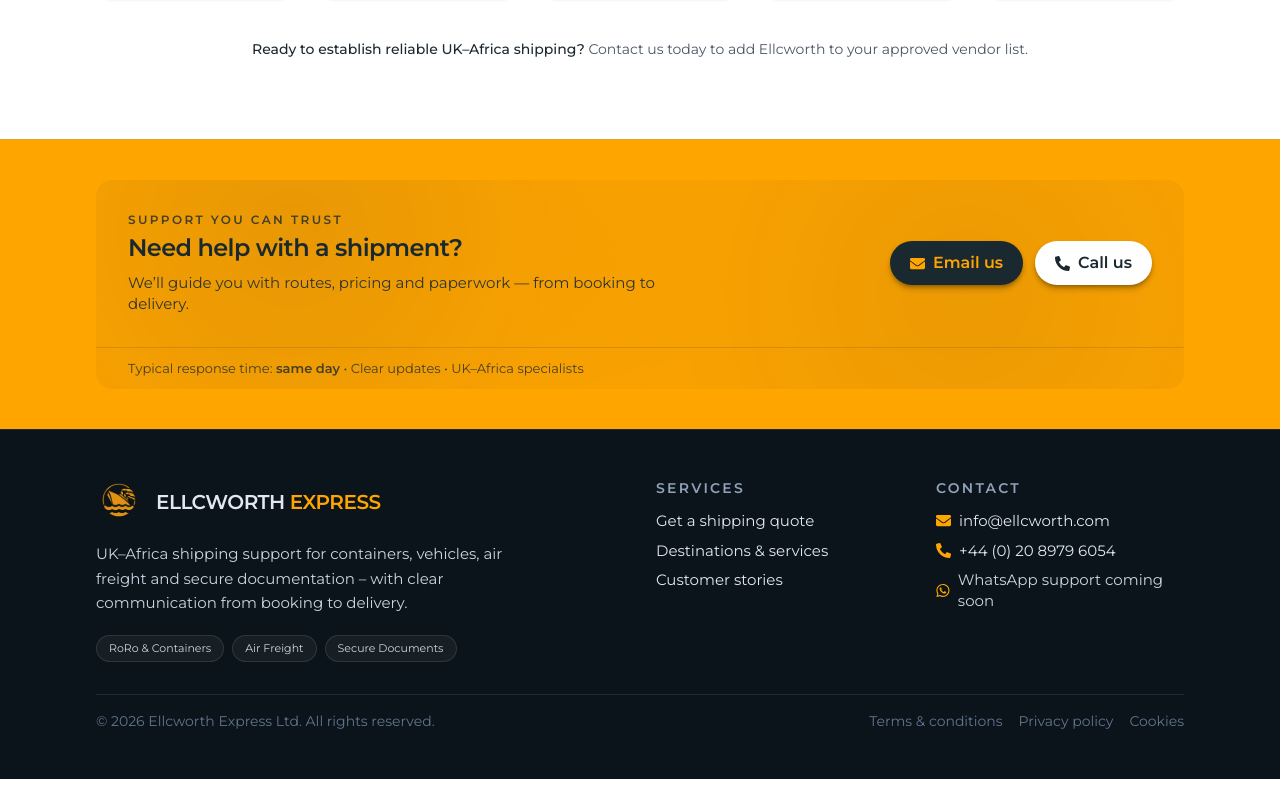
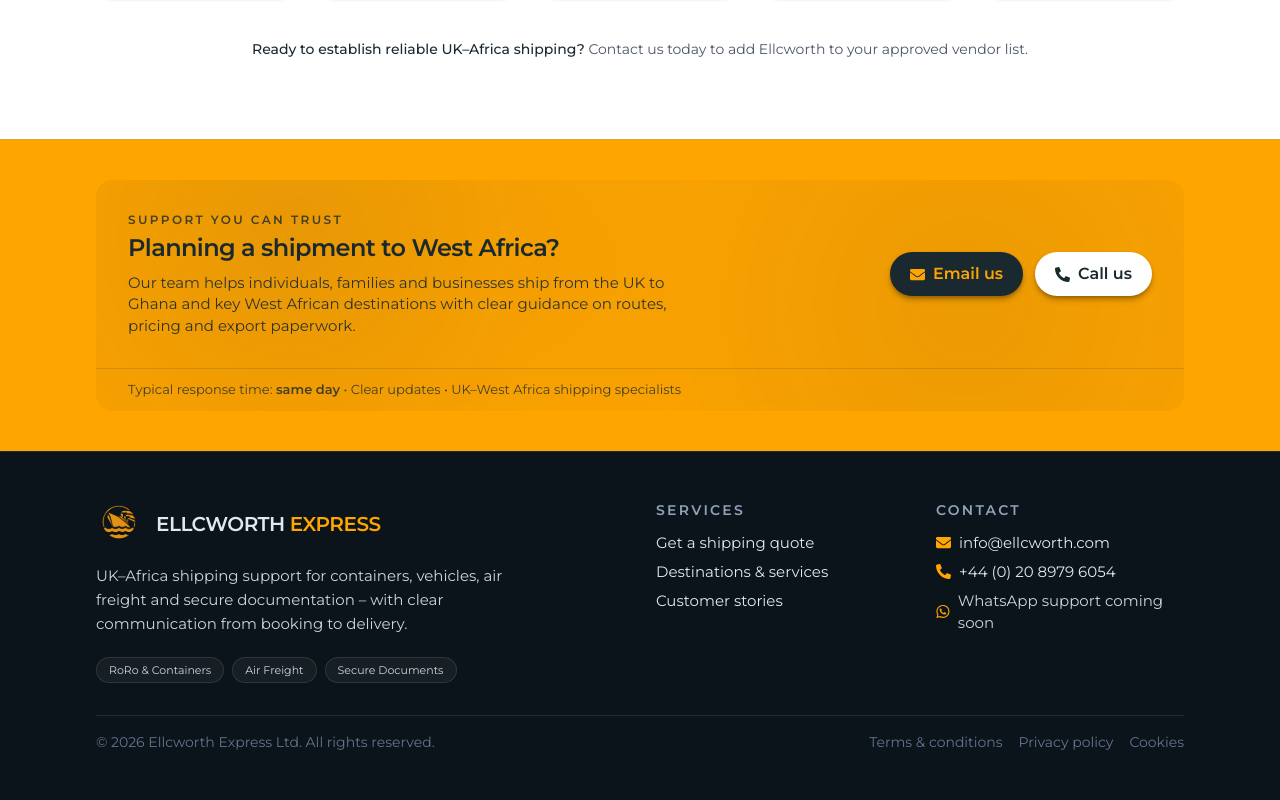
Before and after one commit to boatesj/ELX-Project, a React (Vite) app in the folder Frontend/: page / in a window 1280 px wide. Shown: the part 6200-7000 px from the top of the page. Before the commit the page ends 6979 px from the top, so only its background shows below. Built offline with nearby package versions, Linux system fonts and the light colour scheme; no server answers.

Commit message:
Frontend: clarify West Africa positioning in PreFooter CTA

```diff
--- a/Frontend/src/components/PreFooterCTA.jsx
+++ b/Frontend/src/components/PreFooterCTA.jsx
@@ -22,11 +22,12 @@ const PreFooterCTA = () => {
                 Support you can trust
               </p>
               <h3 className="mt-1 text-lg md:text-2xl font-extrabold tracking-tight">
-                Need help with a shipment?
+                Planning a shipment to West Africa?
               </h3>
               <p className="text-sm md:text-[15px] text-[#1A2930]/90 mt-2 max-w-xl">
-                We’ll guide you with routes, pricing and paperwork — from
-                booking to delivery.
+                Our team helps individuals, families and businesses ship from
+                the UK to Ghana and key West African destinations with clear
+                guidance on routes, pricing and export paperwork.
               </p>
             </div>
 
@@ -57,7 +58,7 @@ const PreFooterCTA = () => {
             <p className="text-xs md:text-[13px] text-[#1A2930]/80 text-center md:text-left">
               Typical response time:{" "}
               <span className="font-semibold">same day</span> • Clear updates •
-              UK–Africa specialists
+              UK–West Africa shipping specialists
             </p>
           </div>
         </div>
```
